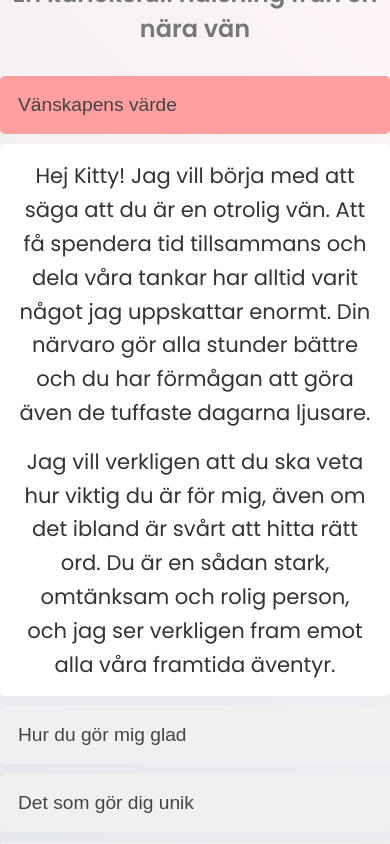
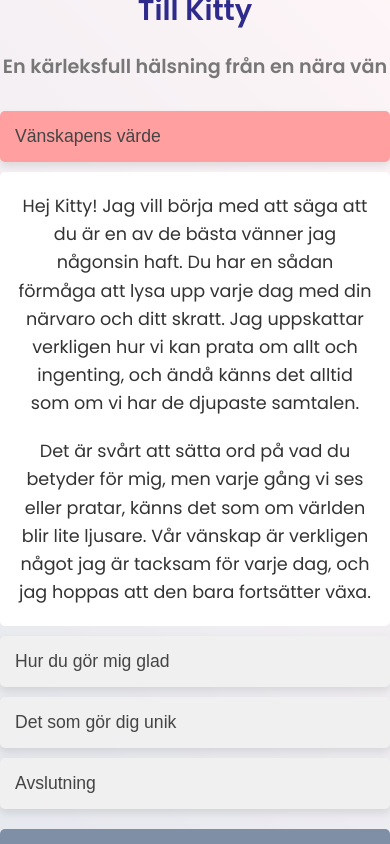
Before and after one commit to FallYT/TillKitty, a plain HTML site: page index.html in a window 390 px wide. Both pictures are taken after a click on the button "Vänskapens värde". Drawn offline with Linux system fonts and the light colour scheme.

Commit message:
Update index.html

```diff
--- a/index.html
+++ b/index.html
@@ -3,7 +3,7 @@
 <head>
   <meta charset="UTF-8">
   <meta name="viewport" content="width=device-width, initial-scale=1.0">
-  <title>Till Kitty - Från en nära vän</title>
+  <title>Till Kitty - En hälsning från en nära vän</title>
   <link href="https://fonts.googleapis.com/css2?family=Poppins:wght@300;400;600&display=swap" rel="stylesheet">
   <style>
     /* Global Styles */
@@ -29,6 +29,7 @@
       background: rgba(255, 255, 255, 0.8);
       border-radius: 15px;
       box-shadow: 0 10px 30px rgba(0, 0, 0, 0.2);
+      margin: 10px;
     }
 
     h1 {
@@ -53,10 +54,11 @@
       border: none;
       text-align: left;
       outline: none;
-      font-size: 1.2em;
+      font-size: 1.3em;
       transition: background-color 0.4s ease;
       margin-top: 10px;
       border-radius: 5px;
+      box-shadow: 0 4px 8px rgba(0, 0, 0, 0.1);
     }
 
     .accordion:hover {
@@ -77,10 +79,10 @@
       margin-top: 10px;
     }
 
-    .content p {
+    .panel p {
       font-size: 1.2em;
       line-height: 1.6;
-      margin: 15px 0;
+      margin: 20px 0;
     }
 
     button {
@@ -98,6 +100,56 @@
     button:hover {
       background-color: #6a7d93;
     }
+
+    /* Mobile Styling */
+    @media (max-width: 768px) {
+      h1 {
+        font-size: 2em;
+      }
+
+      h2 {
+        font-size: 1.3em;
+      }
+
+      .accordion {
+        font-size: 1.1em;
+        padding: 15px;
+      }
+
+      .panel p {
+        font-size: 1.1em;
+      }
+
+      button {
+        width: 100%;
+        padding: 12px;
+        font-size: 1.2em;
+      }
+    }
+
+    @media (max-width: 480px) {
+      h1 {
+        font-size: 1.8em;
+      }
+
+      h2 {
+        font-size: 1.2em;
+      }
+
+      .accordion {
+        font-size: 1.1em;
+      }
+
+      .panel p {
+        font-size: 1em;
+      }
+
+      button {
+        width: 100%;
+        padding: 12px;
+        font-size: 1.1em;
+      }
+    }
   </style>
 </head>
 <body>
@@ -109,26 +161,26 @@
     <div class="content">
       <button class="accordion">Vänskapens värde</button>
       <div class="panel">
-        <p>Hej Kitty! Jag vill börja med att säga att du är en otrolig vän. Att få spendera tid tillsammans och dela våra tankar har alltid varit något jag uppskattar enormt. Din närvaro gör alla stunder bättre och du har förmågan att göra även de tuffaste dagarna ljusare.</p>
-        <p>Jag vill verkligen att du ska veta hur viktig du är för mig, även om det ibland är svårt att hitta rätt ord. Du är en sådan stark, omtänksam och rolig person, och jag ser verkligen fram emot alla våra framtida äventyr.</p>
+        <p>Hej Kitty! Jag vill börja med att säga att du är en av de bästa vänner jag någonsin haft. Du har en sådan förmåga att lysa upp varje dag med din närvaro och ditt skratt. Jag uppskattar verkligen hur vi kan prata om allt och ingenting, och ändå känns det alltid som om vi har de djupaste samtalen.</p>
+        <p>Det är svårt att sätta ord på vad du betyder för mig, men varje gång vi ses eller pratar, känns det som om världen blir lite ljusare. Vår vänskap är verkligen något jag är tacksam för varje dag, och jag hoppas att den bara fortsätter växa.</p>
       </div>
 
       <button class="accordion">Hur du gör mig glad</button>
       <div class="panel">
-        <p>Det finns så många små saker som du gör varje dag som gör mig glad. Ditt skratt, din värme och hur du alltid ser det bästa i alla runt omkring dig är verkligen inspirerande.</p>
-        <p>Att prata med dig, eller bara vara i din närhet, får mig att känna mig mer förstådd och på något sätt som om världen känns lite lättare. Jag uppskattar verkligen varje stund vi delar, och det är något som gör att jag alltid ser fram emot att vara nära dig.</p>
+        <p>Du har den här fantastiska förmågan att få mig att skratta, även när saker inte känns så bra. Jag älskar de små sakerna som du gör utan att ens tänka på det – ditt skratt, din värme och hur du alltid får mig att känna mig bekväm och förstådd.</p>
+        <p>Det känns som om vi kan prata om allt, och ingen av oss dömer. Det skapar ett sådant förtroende och gör att jag känner mig sedd och hörd på ett sätt jag sällan upplever med andra. Det är så mycket du gör för mig, och du kanske inte ens inser det ibland, men du betyder så mycket för mig.</p>
       </div>
 
       <button class="accordion">Det som gör dig unik</button>
       <div class="panel">
-        <p>Det som gör dig så speciell är inte bara din humor och ditt skratt, utan även ditt stora hjärta. Du är någon som verkligen bryr dig om de runt omkring dig och det är något jag beundrar väldigt mycket.</p>
-        <p>Jag känner mig så lycklig över att ha dig som vän, och jag hoppas att vi kan fortsätta att bygga på denna vänskap i många år framöver. Din energi smittar verkligen av sig, och du får alla att känna sig välkomna och omtyckta.</p>
+        <p>Det finns så mycket som gör dig unik, Kitty. Förutom att du är otroligt rolig, så har du ett stort hjärta och en förmåga att förstå människor på ett sätt som få andra kan. Du ser alltid det bästa i människor, och du har en sådan positiv energi som får alla runt omkring dig att må bättre.</p>
+        <p>Din vänlighet, din ärlighet och hur du bryr dig om alla runt omkring dig är verkligen något jag beundrar. Jag känner mig så lycklig att kunna kalla dig min vän och jag ser verkligen fram emot många fler minnen tillsammans, oavsett vad livet har att erbjuda.</p>
       </div>
 
       <button class="accordion">Avslutning</button>
       <div class="panel">
-        <p>Det här kanske inte är något som jag ofta säger till dig, men jag vill att du ska veta hur mycket du betyder för mig. Jag hoppas att vi kan fortsätta vara nära vänner och att våra vägar i livet alltid kommer att korsas. Jag är så tacksam för dig och för allt du ger till världen, inte bara till mig, utan till alla du träffar.</p>
-        <p>Jag ser verkligen fram emot alla de stunder vi kommer att dela framöver, oavsett om det är stora äventyr eller bara små, lugna stunder tillsammans. Jag hoppas att du känner att du alltid kan vara dig själv med mig, och att vi alltid kommer att vara där för varandra.</p>
+        <p>Det här kanske låter som något jag borde ha sagt tidigare, men jag vill verkligen att du ska veta hur mycket du betyder för mig. Jag värdesätter vår vänskap mer än jag kan beskriva och jag ser fram emot alla stunder vi har kvar att dela. Du är en fantastisk person och jag hoppas att du alltid känner att du har mig vid din sida.</p>
+        <p>Jag hoppas vi kan fortsätta vara där för varandra och skapa ännu fler magiska ögonblick, skratt och minnen. Tänk på mig som en vän som alltid finns där, oavsett vad som händer.</p>
       </div>
 
       <button onclick="alert('Jag är så glad att ha dig som vän, Kitty!')">Jag är glad att ha dig som vän!</button>
@@ -150,5 +202,6 @@
       });
     }
   </script>
+
 </body>
 </html>
```
